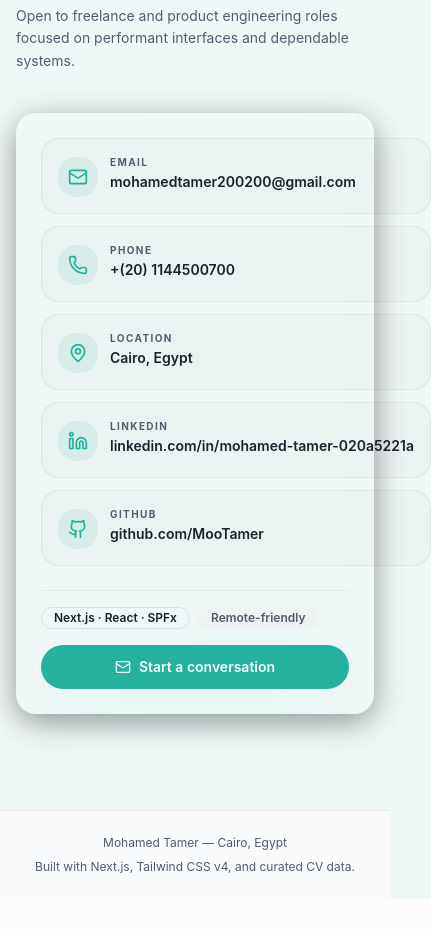
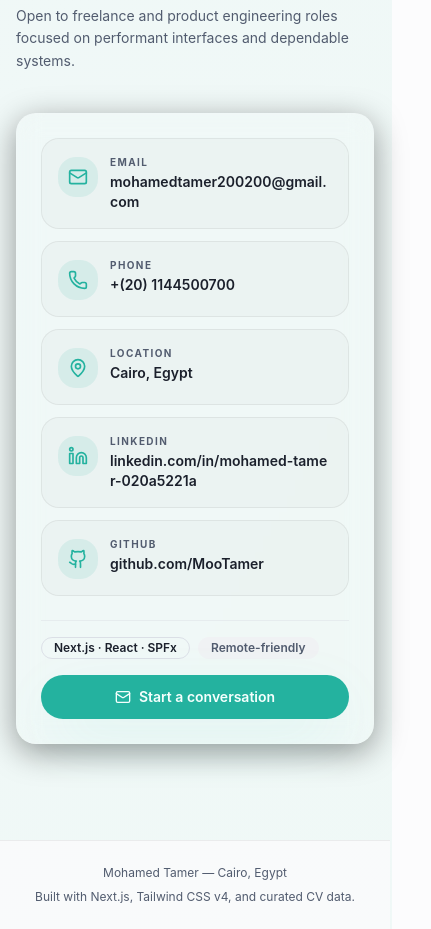
Before and after one commit to MooTamer/nextjs-portfolio, a Next.js app: page / in a window 390 px wide. Shown: the part 8040-8969 px from the top of the page, 431 px wide, since content can reach past the window. Before the commit the page ends 8939 px from the top, so only its background shows below. Built offline with nearby package versions, Linux system fonts and the light colour scheme.

Commit message:
Fix mobile overflow in contact links by allowing text wrapping

```diff
--- a/src/components/sections/contact.tsx
+++ b/src/components/sections/contact.tsx
@@ -56,7 +56,7 @@ export function ContactSection() {
                 {contactItems.map((item) => (
                   <div
                     key={item.label}
-                    className="flex items-start gap-3 rounded-xl border border-black/[0.06] bg-black/[0.02] p-4 dark:border-white/[0.06] dark:bg-white/[0.02]"
+                    className="flex min-w-0 items-start gap-3 rounded-xl border border-black/[0.06] bg-black/[0.02] p-4 dark:border-white/[0.06] dark:bg-white/[0.02]"
                   >
                     <div className="mt-0.5 flex h-10 w-10 shrink-0 items-center justify-center rounded-xl bg-primary/10 text-primary">
                       {item.icon}
@@ -68,7 +68,7 @@ export function ContactSection() {
                       {item.href ? (
                         <a
                           href={item.href}
-                          className="block truncate text-sm font-semibold text-foreground transition-colors hover:text-primary"
+                          className="block break-all text-sm font-semibold text-foreground transition-colors hover:text-primary sm:truncate sm:break-normal"
                           target={item.href.startsWith("http") ? "_blank" : undefined}
                           rel={item.href.startsWith("http") ? "noreferrer" : undefined}
                         >
```
